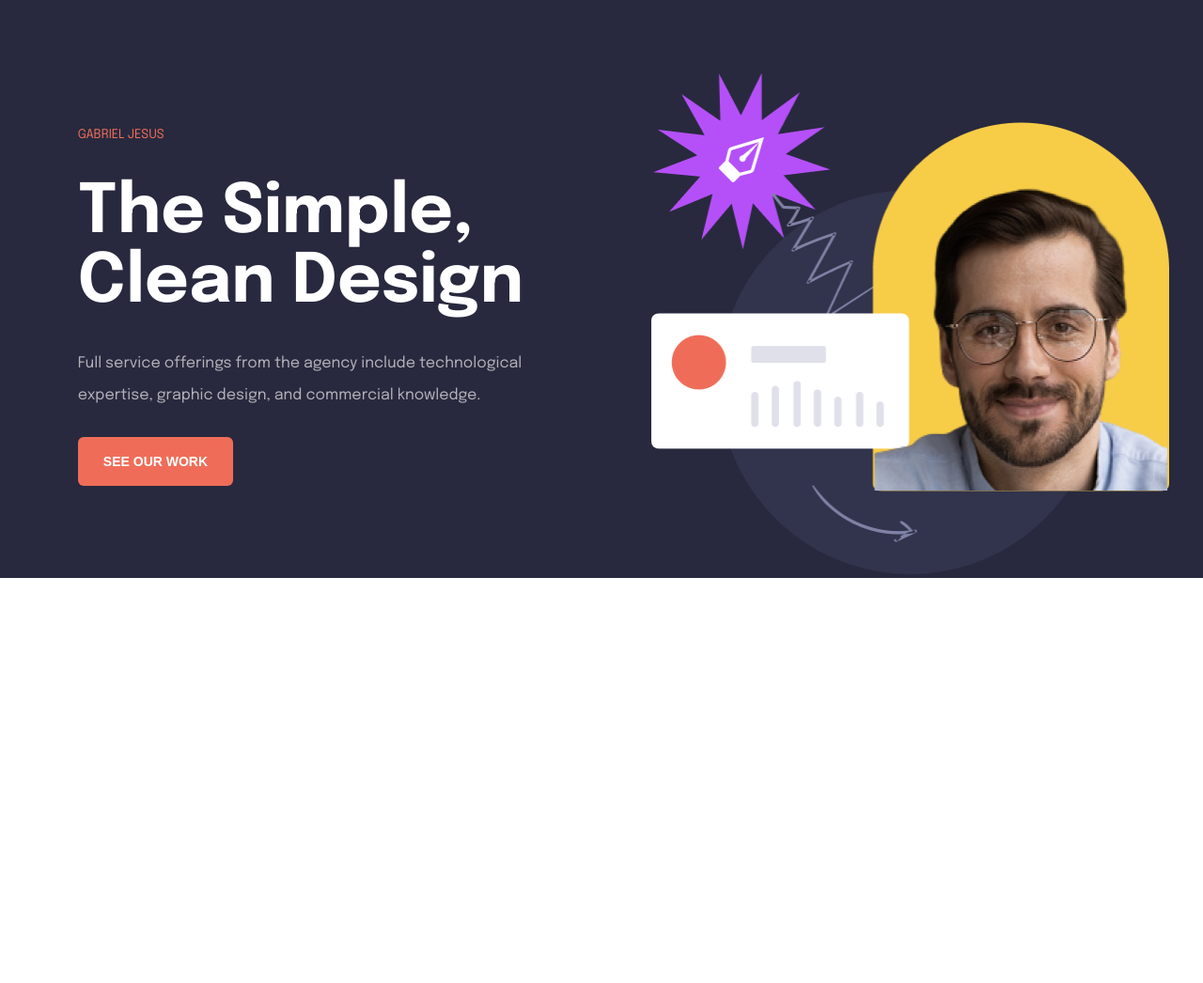
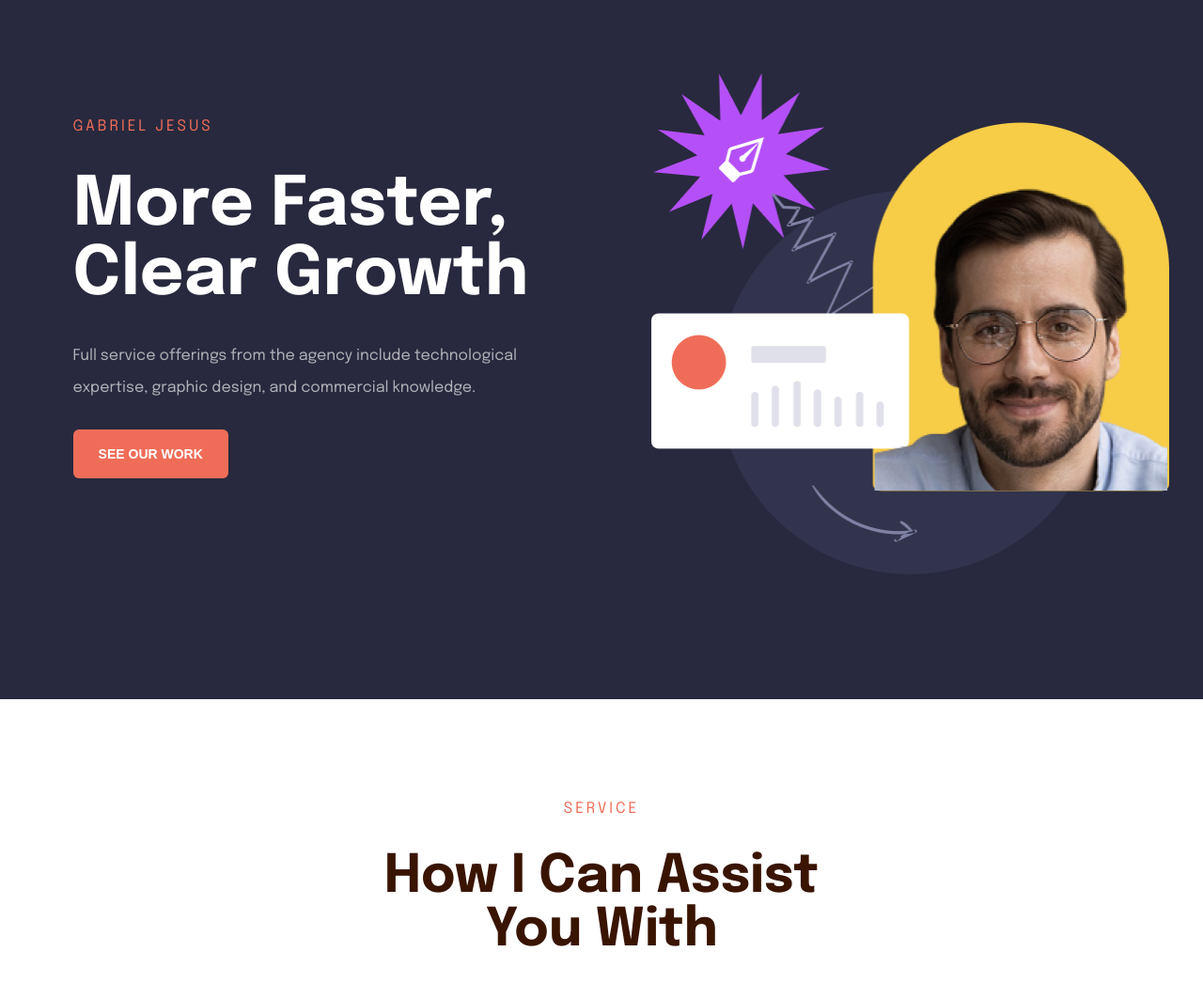
Before and after one commit to Marufux/Grow-Agency, a plain HTML site: page index.html in a window 1280 px wide. Shown: the part 140-1186 px from the top of the page at 94% size. Before the commit the page ends 800 px from the top, so only its background shows below. Drawn offline with Linux system fonts and the light colour scheme.

Commit message:
second commit

```diff
--- a/css/style.css
+++ b/css/style.css
@@ -13,6 +13,7 @@ body {
 /* Homepage-cover page starts  */
 .Homepage-cover {
     background-color: #28293E;
+    padding-bottom: 129px;
 }
 
 /* header & menu starts */
@@ -70,9 +71,13 @@ header {
     justify-items: center;
 }
 
-.clear-header small {
+#name {
     font-weight: 400;
     color: #EF6D58;
+    letter-spacing: 3px;
+    position: absolute;
+    top: 250px;
+
 }
 
 .clear-header h1 {
@@ -110,3 +115,27 @@ header {
     width: 568.4px;
     height: 554.5px;
 }
+
+/* <!-- Header and Banner ends  -->  */
+
+/* service secction styles starts  */
+.service {
+    padding-top: 92px;
+}
+
+.service-heading p {
+    color: #EF6D58;
+    letter-spacing: 3px;
+    text-align: center;
+}
+
+.service-heading h1 {
+    font-size: 56px;
+    text-align: center;
+    color: #391400;
+    position: relative;
+    bottom: 10px;
+}
+
+
+/* service secction styles ends  */
--- a/index.html
+++ b/index.html
@@ -37,15 +37,15 @@
         </header>
         <!-- nav bar ends  -->
 
-        <!-- Header and Banner Starts  -->
+        <!-- Heading and Banner Starts  -->
         <div class="Banner-Container">
             <div class="clear-header">
-                <small>
+                <p id="name">
                     GABRIEL JESUS
-                </small>
+                </p>
                 <h1>
-                    The Simple, <br>
-                    Clean Design
+                    More Faster, <br>
+                    Clear Growth
                 </h1>
                 <p>
                     Full service offerings from the agency include technological <br> <br> expertise, graphic design,
@@ -60,9 +60,25 @@
                 <img src="Images/People/people-w-bg-1.png" alt="">
             </div>
         </div>
-        <!-- Header and Banner Ends  -->
+        <!-- Heading and Banner Ends  -->
+    </section>
 
+    <!-- service section starts  -->
+    <section class="service">
+        <div class="service-container">
+            <div class="service-heading">
+                <p>
+                    SERVICE
+                </p>
+                <h1>
+                    How I Can Assist <br>
+                    You With
+                </h1>
+            </div>
+        </div>
     </section>
+    <!-- service section endss  -->
+
 </body>
 
 </html>
```
Also changed, not shown: Images/Icons/bag-1.png (added), Images/Icons/board-1.png (added).
